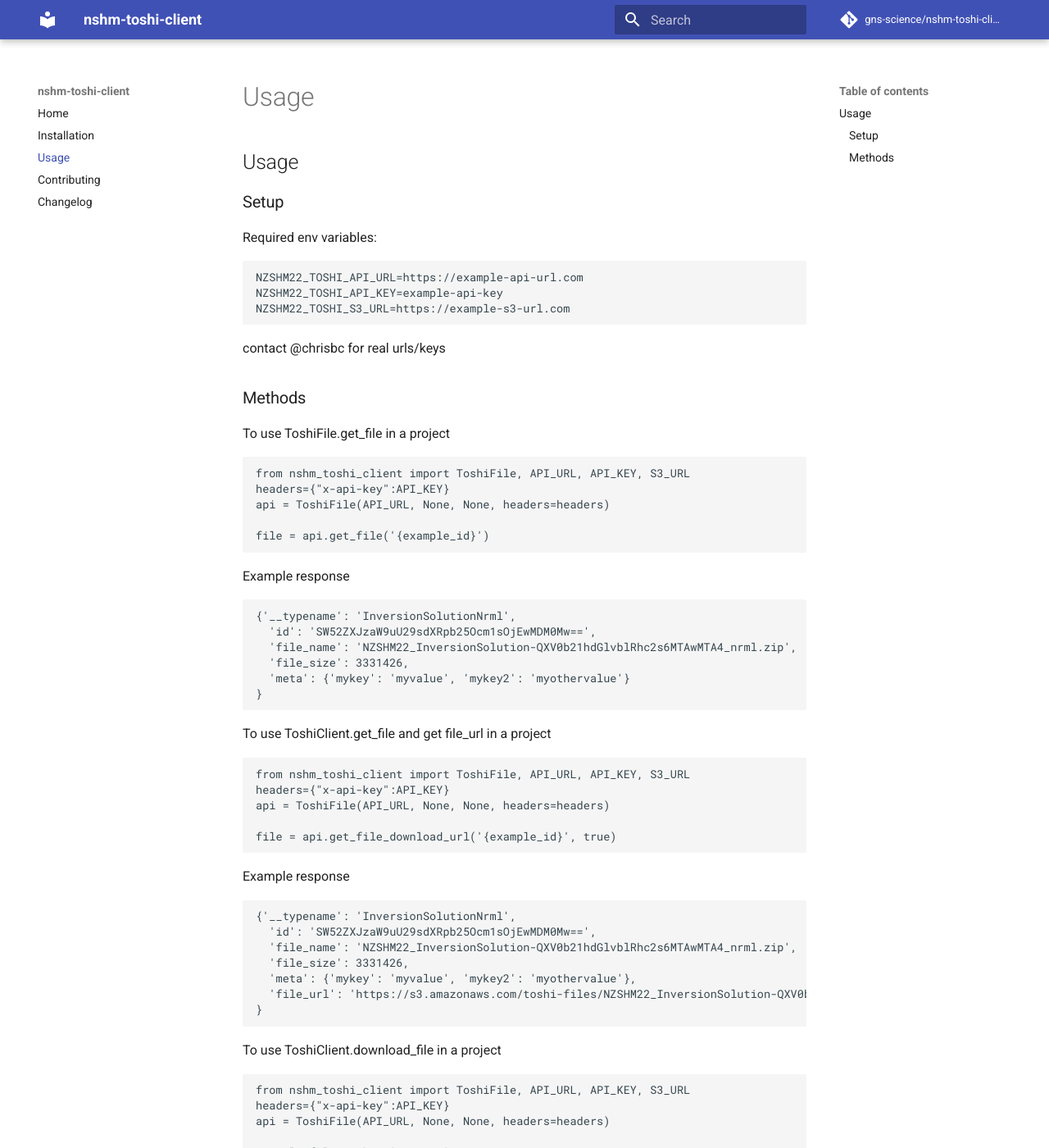
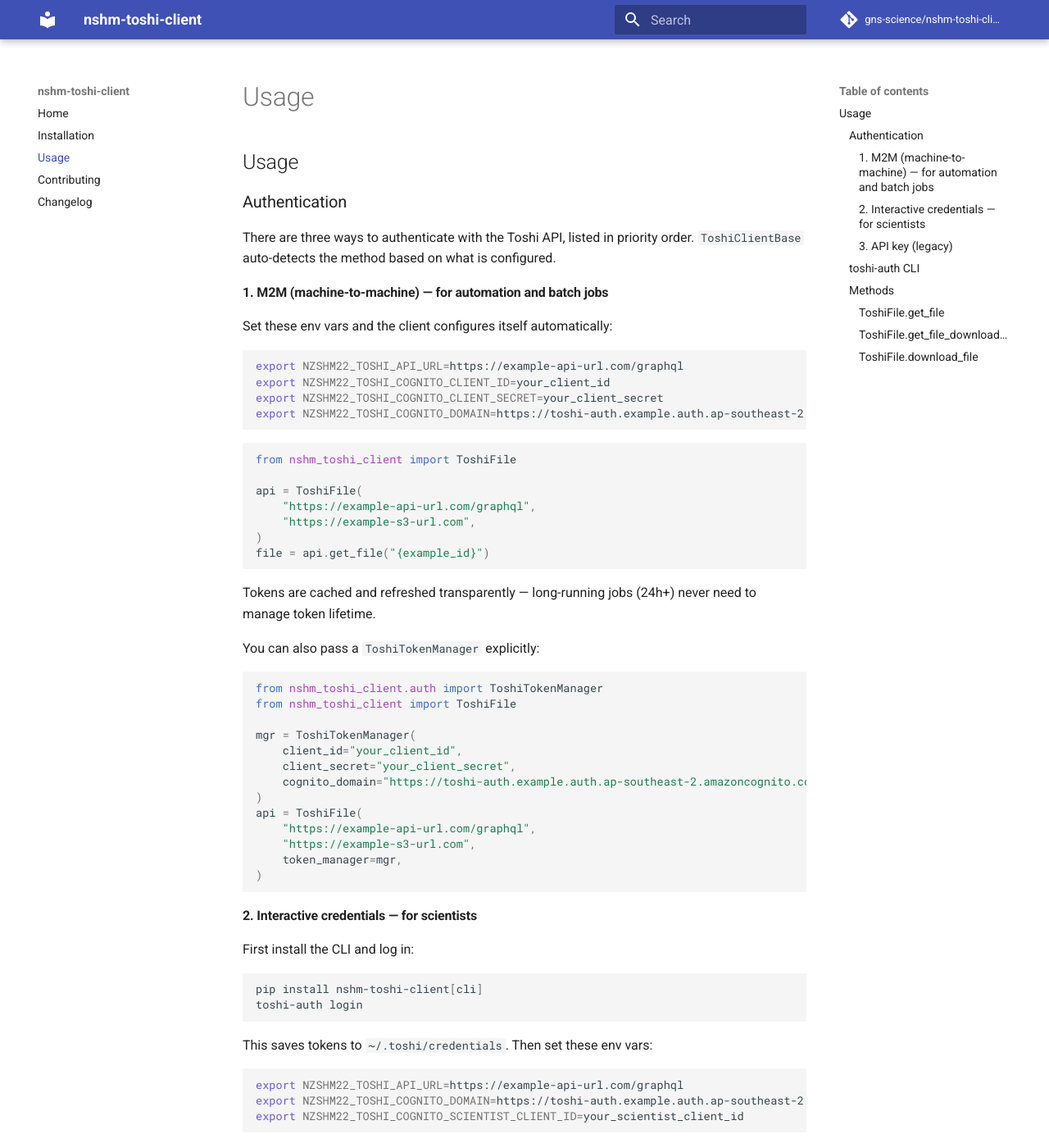
Before and after one commit to GNS-Science/nshm-toshi-client, an MkDocs documentation site: the page built from docs/usage.md, in a window 1280 px wide and 1400 px high. Shown: the whole window at 82% size. Built offline with MkDocs 1.6.1 and Material for MkDocs 9.7.7, drawn with Linux system fonts in a browser that asks for light colours; comment, search, counter and statistics services are not loaded; some of the changed text lies outside the part shown.

Commit message:
docs: update usage and changelog with JWT auth and toshi-auth CLI

`````diff
--- a/docs/usage.md
+++ b/docs/usage.md
@@ -1,32 +1,126 @@
 # Usage
 
-## Setup
+## Authentication
 
-Required env variables:
+There are three ways to authenticate with the Toshi API, listed in priority order.
+`ToshiClientBase` auto-detects the method based on what is configured.
 
-```
-NZSHM22_TOSHI_API_URL=https://example-api-url.com
-NZSHM22_TOSHI_API_KEY=example-api-key
-NZSHM22_TOSHI_S3_URL=https://example-s3-url.com
+### 1. M2M (machine-to-machine) — for automation and batch jobs
+
+Set these env vars and the client configures itself automatically:
+
+```bash
+export NZSHM22_TOSHI_API_URL=https://example-api-url.com/graphql
+export NZSHM22_TOSHI_COGNITO_CLIENT_ID=your_client_id
+export NZSHM22_TOSHI_COGNITO_CLIENT_SECRET=your_client_secret
+export NZSHM22_TOSHI_COGNITO_DOMAIN=https://toshi-auth.example.auth.ap-southeast-2.amazoncognito.com
 ```
 
-contact @chrisbc for real urls/keys
+```python
+from nshm_toshi_client import ToshiFile
+
+api = ToshiFile(
+    "https://example-api-url.com/graphql",
+    "https://example-s3-url.com",
+)
+file = api.get_file("{example_id}")
+```
+
+Tokens are cached and refreshed transparently — long-running jobs (24h+) never
+need to manage token lifetime.
+
+You can also pass a `ToshiTokenManager` explicitly:
+
+```python
+from nshm_toshi_client.auth import ToshiTokenManager
+from nshm_toshi_client import ToshiFile
+
+mgr = ToshiTokenManager(
+    client_id="your_client_id",
+    client_secret="your_client_secret",
+    cognito_domain="https://toshi-auth.example.auth.ap-southeast-2.amazoncognito.com",
+)
+api = ToshiFile(
+    "https://example-api-url.com/graphql",
+    "https://example-s3-url.com",
+    token_manager=mgr,
+)
+```
+
+### 2. Interactive credentials — for scientists
+
+First install the CLI and log in:
+
+```bash
+pip install nshm-toshi-client[cli]
+toshi-auth login
+```
+
+This saves tokens to `~/.toshi/credentials`. Then set these env vars:
+
+```bash
+export NZSHM22_TOSHI_API_URL=https://example-api-url.com/graphql
+export NZSHM22_TOSHI_COGNITO_DOMAIN=https://toshi-auth.example.auth.ap-southeast-2.amazoncognito.com
+export NZSHM22_TOSHI_COGNITO_SCIENTIST_CLIENT_ID=your_scientist_client_id
+```
+
+The client detects `~/.toshi/credentials` and refreshes tokens automatically:
+
+```python
+from nshm_toshi_client import ToshiFile
+
+api = ToshiFile(
+    "https://example-api-url.com/graphql",
+    "https://example-s3-url.com",
+)
+file = api.get_file("{example_id}")
+```
+
+### 3. API key (legacy)
+
+```bash
+export NZSHM22_TOSHI_API_URL=https://example-api-url.com/graphql
+export NZSHM22_TOSHI_API_KEY=your-api-key
+export NZSHM22_TOSHI_S3_URL=https://example-s3-url.com
+```
+
+```python
+from nshm_toshi_client import ToshiFile, API_URL, API_KEY, S3_URL
+
+headers = {"x-api-key": API_KEY}
+api = ToshiFile(API_URL, S3_URL, None, headers=headers)
+file = api.get_file("{example_id}")
+```
+
+## toshi-auth CLI
+
+Install with `pip install nshm-toshi-client[cli]`.
+
+The CLI reads config from `~/.toshi/auth_config.json`, or `TOSHI_COGNITO_CONFIG`
+env var pointing to a config file, or falls back to `NZSHM22_TOSHI_COGNITO_*` env vars.
+
+| Command | Description |
+|---------|-------------|
+| `toshi-auth login` | Username/password login, saves tokens to `~/.toshi/credentials` |
+| `toshi-auth token [--raw]` | Print current Bearer token, auto-refreshing if expired |
+| `toshi-auth whoami` | Decode and display JWT claims (user, scopes, expiry) |
+| `toshi-auth m2m-token [--raw]` | Obtain M2M token via client credentials grant |
+| `toshi-auth aws-creds [--profile]` | Exchange Cognito token for AWS STS credentials |
 
 ## Methods
 
-To use ToshiFile.get_file in a project
+### ToshiFile.get_file
 
-```
-from nshm_toshi_client import ToshiFile, API_URL, API_KEY, S3_URL
-headers={"x-api-key":API_KEY}
-api = ToshiFile(API_URL, None, None, headers=headers)
+```python
+from nshm_toshi_client import ToshiFile
 
-file = api.get_file('{example_id}')
+api = ToshiFile(API_URL, S3_URL)
+file = api.get_file("{example_id}")
 ```
 
-Example response
+Example response:
 
-```
+```python
 {'__typename': 'InversionSolutionNrml',
   'id': 'SW52ZXJzaW9uU29sdXRpb25Ocm1sOjEwMDM0Mw==',
   'file_name': 'NZSHM22_InversionSolution-QXV0b21hdGlvblRhc2s6MTAwMTA4_nrml.zip',
@@ -35,19 +129,15 @@ Example response
 }
 ```
 
-To use ToshiClient.get_file and get file_url in a project
+### ToshiFile.get_file_download_url
 
-```
-from nshm_toshi_client import ToshiFile, API_URL, API_KEY, S3_URL
-headers={"x-api-key":API_KEY}
-api = ToshiFile(API_URL, None, None, headers=headers)
-
-file = api.get_file_download_url('{example_id}', true)
+```python
+file = api.get_file_download_url("{example_id}", True)
 ```
 
-Example response
+Example response:
 
-```
+```python
 {'__typename': 'InversionSolutionNrml',
   'id': 'SW52ZXJzaW9uU29sdXRpb25Ocm1sOjEwMDM0Mw==',
   'file_name': 'NZSHM22_InversionSolution-QXV0b21hdGlvblRhc2s6MTAwMTA4_nrml.zip',
@@ -57,22 +147,17 @@ Example response
 }
 ```
 
-To use ToshiClient.download_file in a project
+### ToshiFile.download_file
 
-```
-from nshm_toshi_client import ToshiFile, API_URL, API_KEY, S3_URL
-headers={"x-api-key":API_KEY}
-api = ToshiFile(API_URL, None, None, headers=headers)
-
-example_file_path = 'usr/tmp'
-api.download_file('{example_id}', example_file_path)
+```python
+api.download_file("{example_id}", "/tmp/downloads")
 ```
 
 If successful, prints:
 
 ```
-saving to usr/tmp/{example_id}
-````
+saving to /tmp/downloads/{example_id}
+```
 
 If failure, prints:
 
`````
Also changed, not shown: CHANGELOG.md (+10 -0 lines).
